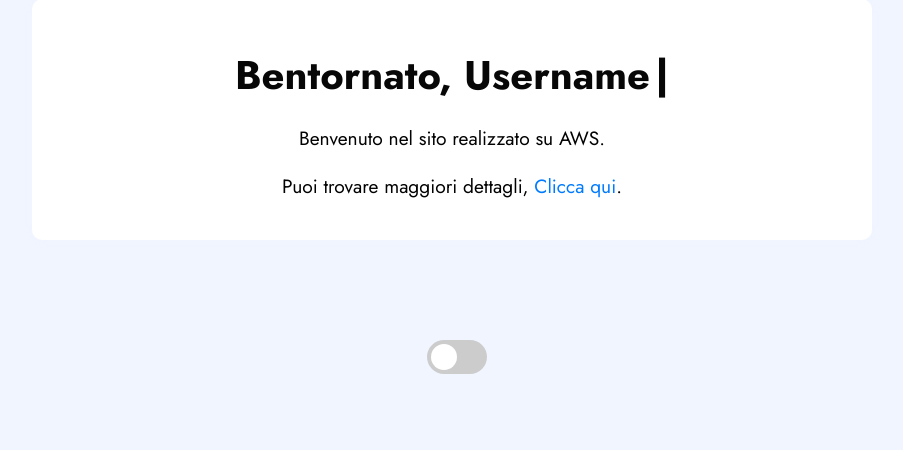
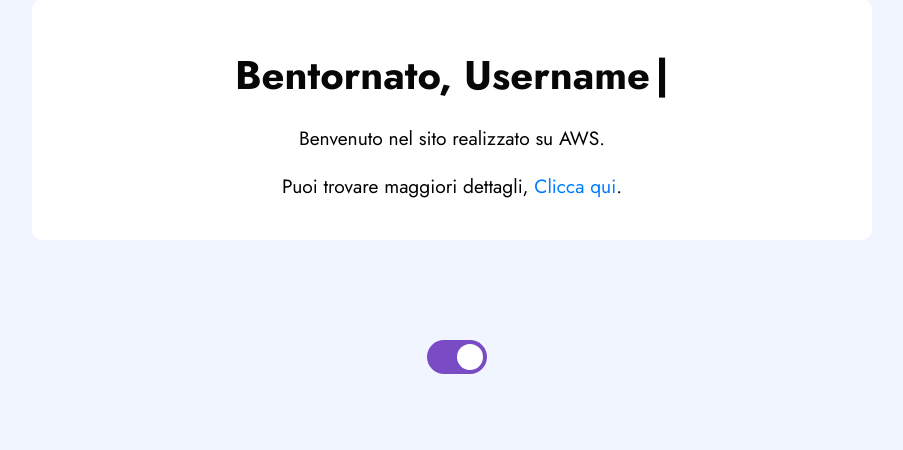
Before and after one commit to NicoMezzaa/AWS-Project, a PHP site: page /pages/user.php in a window 1280 px wide, with the box ticked. Shown: the part 101-551 px from the top of the page, without its empty margins (188-1091 px from the left). Run offline with PHP 8.4, Linux system fonts and the light colour scheme.

Commit message:
Update style_user.css

```diff
--- a/asset/css/style_user.css
+++ b/asset/css/style_user.css
@@ -107,3 +107,11 @@ a:active {
     border-radius: 50%;
     transition: 0.5s;
 }
+
+.switch input:checked + .slider {
+    background-color: #794bc4;
+  }
+
+  .switch input:checked + .slider:before {
+    transform: translateX(26px);
+  }
```
